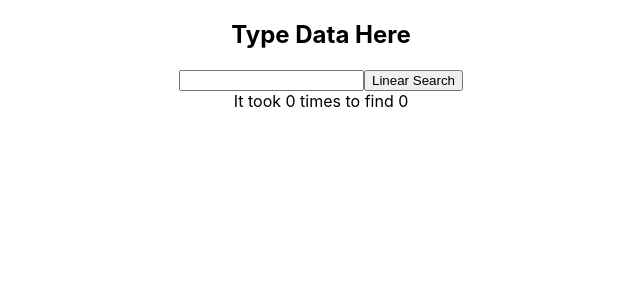
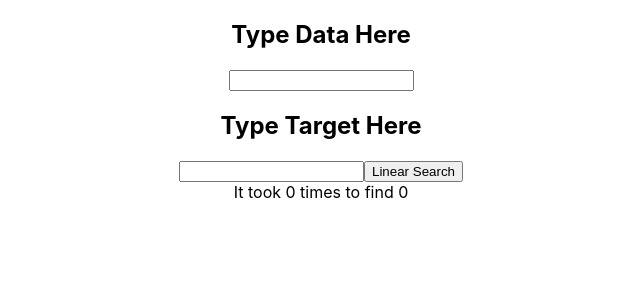
Before and after one commit to thinkful-ei24/janet-DSA-Searching, a React (Create React App) app: page / in a window 1280 px wide. Shown: the top 300 px of the page, without its empty margins (319-959 px from the left). Built offline with nearby package versions, Linux system fonts and the light colour scheme.

Commit message:
add data through top input

```diff
--- a/src/App.js
+++ b/src/App.js
@@ -5,13 +5,16 @@ import './App.css';
 class App extends Component {
 constructor(props){
   super(props);
-  this.input = React.createRef();
+  this.targetInput = React.createRef();
+  this.dataInput = React.createRef();
+
+
   this.state={
     count: 0,
     target:0
   }
 
-const linearSearch = ()=>{
+const linearSearch = (values)=>{
   this.setState({})
 }
 }
@@ -22,8 +25,10 @@ const linearSearch = ()=>{
     return (
       <section className="App">
         <h1>Type Data Here</h1>
-       <input type='text' ref={this.input}></input>
-       <button type= 'button' onClick = {(e)=>console.log(this.input.current.value)}>Linear Search</button>
+        <input type='text' onChange= {(e)=>console.log(this.dataInput.current.value)} ref={this.dataInput}></input>
+        <h1>Type Target Here</h1>
+       <input type='text' ref={this.targetInput}></input>
+       <button type= 'button' onClick = {(e)=>console.log(this.targetInput.current.value)}>Linear Search</button>
        <div>It took {this.state.count} times to find {this.state.target}</div>
       </section>
     );
```
